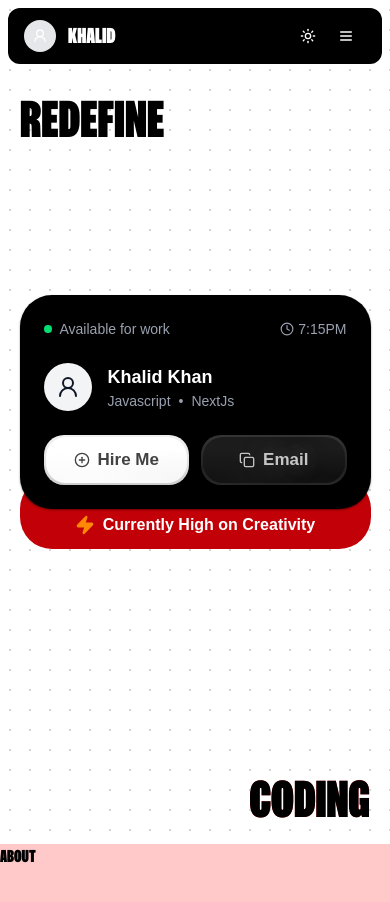
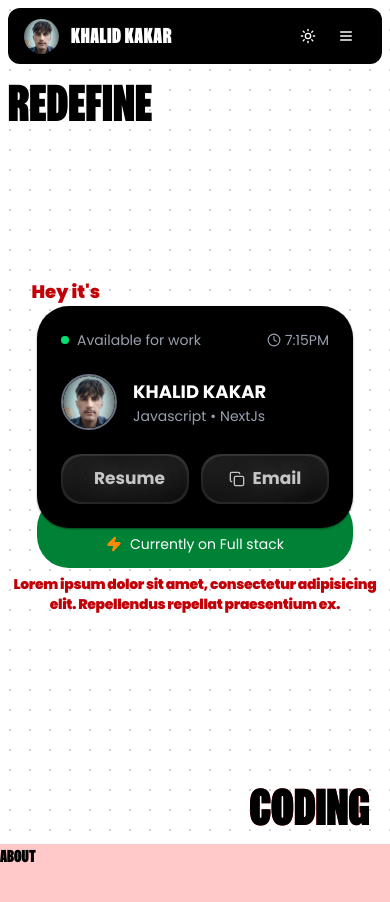
Before and after one commit to khalidkhankakar/khalid_kakar, a Next.js app: page / in a window 390 px wide. Shown: the top 902 px of the page. Built offline with nearby package versions, Linux system fonts and the light colour scheme.

Commit message:
making herosection responsive

```diff
--- a/src/app/globals.css
+++ b/src/app/globals.css
@@ -132,9 +132,9 @@
   --color-sidebar-border: var(--sidebar-border);
   --color-sidebar-ring: var(--sidebar-ring);
 
-  --font-sans: var(--font-sans);
-  --font-mono: var(--font-mono);
-  --font-serif: var(--font-serif);
+  --font-poppins: var(--font-poppins);
+  --font-zentry: var(--font-zentry);
+
 
   --radius-sm: calc(var(--radius) - 4px);
   --radius-md: calc(var(--radius) - 2px);
--- a/src/components/shared/hero-section.tsx
+++ b/src/components/shared/hero-section.tsx
@@ -41,29 +41,33 @@ const HeroSection = () => {
           "[background-size:20px_20px]",
           "[background-image:radial-gradient(#d4d4d4_1px,transparent_1px)]",
           "dark:[background-image:radial-gradient(#404040_1px,transparent_1px)]",
-          "relative z-10 h-dvh  w-screen overflow-hidden rounded-lg flex items-center justify-center "
+          "relative z-10 h-dvh  w-screen overflow-hidden rounded-lg flex items-center flex-col justify-center "
         )}
 
       >
 
         {/* <div className="pointer-events-none absolute inset-0 flex items-center justify-center   " /> */}
 
-        <h1 className="--font-zentry uppercase font-zentry font-black text-5xl sm:right-10 sm:text-7xl md:text-7xl lg:text-[6rem] absolute bottom-5 right-5 z-40 text-blue-75">
+        <h1 className="--font-zentry uppercase font-zentry font-black text-5xl sm:right-10 sm:text-5xl md:text-5xl lg:text-[5rem] absolute bottom-3 right-5 z-40 text-blue-75">
           C<b>O</b>DING
         </h1>
 
+        <div className=' w-[90%] mt-12 mx-auto md:w-[400px] flex  flex-col '>
+          <p className='font-poppins text-lg text-red-700 md:text-2xl font-black mx-3 md:mx-0'>Hey it's</p>
           <IntroCard />
+        </div>
+          <p className='font-poppins text-sm tracking-tight md:[96vw] md:w-[70vw] lg:w-1/2 lg:text-2xl mt-1.5 text-center text-red-700 md:text-xl font-black mx-3 md:mx-0'>Lorem ipsum dolor sit amet, consectetur adipisicing elit. Repellendus repellat praesentium ex.</p>
 
-        <div className="absolute  left-0 top-0 z-40 size-full">
+        <div className="absolute  -left-3 -top-4 z-40 size-full">
           <div className="mt-24 px-5 sm:px-10">
-            <h1 className="special-font uppercase font-zentry font-black text-5xl sm:right-10 sm:text-7xl  lg:text-[6rem] ">
+            <h1 className="special-font uppercase font-zentry font-black text-5xl sm:right-10 sm:text-5xl  lg:text-[5rem] ">
               redefi<b>n</b>e
             </h1>
           </div>
         </div>
       </div>
 
-      <h1 className="uppercase font-zentry font-black text-5xl sm:right-10 sm:text-7xl md:text-7xl lg:text-[6rem] absolute bottom-5 right-5 text-red-700">
+      <h1 className="uppercase font-zentry font-black text-5xl sm:right-10 sm:text-5xl md:text-5xl lg:text-[5rem] absolute bottom-3 right-5 text-red-700">
         C<b>O</b>DING
       </h1>
     </div>
--- a/src/components/shared/intro-card.tsx
+++ b/src/components/shared/intro-card.tsx
@@ -1,6 +1,9 @@
 'use client';
 import React from 'react';
-import { Copy, Clock, Zap, User2, CirclePlus, PlusCircle } from 'lucide-react';
+import { Copy, Clock, Zap, User2, CirclePlus, PlusCircle, Download, DownloadCloud } from 'lucide-react';
+import { useTheme } from 'next-themes';
+import { cn } from '@/lib/utils';
+import Image from 'next/image';
 
 const IntroCard = () => {
     const handleHireMe = () => {
@@ -12,15 +15,17 @@ const IntroCard = () => {
         console.log('Email copied to clipboard');
     };
 
+    const { theme } = useTheme()
+    console.log(theme)
+
     return (
-        <div className="w-[90%] md:w-[400px] relative">
+        <div className="w-[90%]  mx-auto md:w-[400px] relative">
             {/* Main Card */}
-            <div className="bg-primary
-            rounded-4xl p-6 text-white dark:text-black font-sans shadow-2xl relative z-10 mb-4">
+            <div className="bg-primary rounded-4xl p-6 text-white dark:text-black font-sans shadow-2xl relative z-10 mb-4">
                 {/* Status and Time */}
-                <div className="flex justify-between items-center mb-6">
+                <div className="flex justify-between font-poppins items-center mb-6">
                     <div className="flex items-center gap-2">
-                        <div className="w-2 h-2 bg-green-400 rounded-full"></div>
+                        <div className="w-2 h-2 bg-green-400 shadow-md shadow-emerald-500 rounded-full"></div>
                         <span className="text-gray-400 dark:text-gray-700 text-sm">Available for work</span>
                     </div>
                     <div className="flex items-center gap-1 text-gray-400 dark:text-gray-700 text-sm">
@@ -32,13 +37,13 @@ const IntroCard = () => {
                 {/* Profile Section */}
                 <div className="flex items-center gap-4 mb-6">
 
-                    <div className="w-12 h-12 bg-gray-100 dark:bg-gray-600 rounded-full flex items-center justify-center">
-                        <User2 size={24} className="text-gray-900" />
+                    <div className="w-14 h-14 border-2 border-gray-500 dark:border-gray-700  rounded-full flex items-center justify-center overflow-hidden">
+                        <Image src="/profile.jfif" alt="Profile" width={55} height={55} className='object-cover rounded-full  ' />
                     </div>
 
-                    <div>
-                        <h2 className="text-lg md:text-xl font-semibold  ">Khalid Khan</h2>
-                        <div className="flex items-center gap-2 text-gray-400 dark:text-gray-700 text-sm">
+                    <div className='font-poppins'>
+                        <h2 className="text-lg md:text-xl font-bold uppercase  ">Khalid Kakar</h2>
+                        <div className="flex items-center gap-1 text-gray-400 dark:text-gray-700 text-sm">
                             <span>Javascript</span>
                             <span>•</span>
                             <span>NextJs</span>
@@ -47,20 +52,25 @@ const IntroCard = () => {
                 </div>
 
                 {/* Action Buttons */}
-                <div className="flex items-center justify-around gap-3">
+                <div className="flex items-center font-poppins justify-around gap-3">
                     <button
                         onClick={handleHireMe}
-                        className="button-light w-1/2  font-medium"
+                        className={cn(theme === 'dark'
+                             ? "button-light " : "button", 'w-1/2  font-medium')}
                     >
-                        <div className="button-overlay-light"></div>
+                        <div className={cn(theme === 'dark' ? "button-overlay-light" : "button-overlay")}></div>
                         <div className='flex items-center justify-center gap-2'>
-                            <PlusCircle size={16} className=' h-4 w-4' />
-
-                            Hire Me
+                            <DownloadCloud size={16} className=' h-4 w-4' />
+                            Resume
                         </div>
                     </button>
-                    <button className="button w-1/2 flex items-center  justify-center">
-                        <div className="button-overlay"></div>
+                    <button className={
+                        cn(theme === 'dark' ? "button-light  font-medium" : "button"
+                            ,
+                            " w-1/2 flex items-center  justify-center"
+                        )
+                    }>
+                        <div className={cn(theme === 'dark' ? "button-overlay-light" : "button-overlay")}></div>
                         <div className=' flex items-center justify-center gap-2'>
                             <Copy size={16} className='h-4 w-4' />
 
@@ -79,9 +89,9 @@ const IntroCard = () => {
             </div>
 
             {/* Bottom Green Section - Behind main card, partially hidden */}
-            <div className="bg-red-700 text-white rounded-4xl pt-12 pb-6  px-4 flex items-center justify-center h-16 gap-2 font-sans font-semibold relative -z-10 -mt-12">
-                <Zap size={20} className='text-orange-400  fill-orange-400' />
-                Currently High on Creativity
+            <div className="bg-green-700 text-white rounded-4xl pt-12 pb-6  px-4 flex items-center justify-center h-16 gap-2 font-poppins text-sm relative -z-10 -mt-12">
+                <Zap size={16} className='text-orange-400  fill-orange-400' />
+                Currently on Full stack
             </div>
         </div>
     );
--- a/src/components/shared/navbar.tsx
+++ b/src/components/shared/navbar.tsx
@@ -50,15 +50,15 @@ const Navbar = () => {
     return (
         <div
             ref={navContainerRef}
-            className="fixed inset-x-2 top-2 bg-primary text-white dark:text-black z-50 h-14 border-none transition-all duration-700  rounded-xl sm:inset-x-6"
+            className="fixed inset-x-2 top-2 bg-primary text-white dark:text-black z-50 h-14 border-none transition-all duration-700  rounded-xl sm:inset-x-6 "
         >
             <header className="absolute top-1/2 w-full -translate-y-1/2">
                 <nav className="flex size-full items-center justify-between p-4">
                     {/* Logo and Product button */}
                     <div className="flex items-center gap-3">
 
-                        <User2 className="h-8 w-8 bg-gray-200 p-2 rounded-full" />
-                        <p className="text-xl font-semibold">Khalid</p>
+                        <Image src={'/profile.jfif'} width={35} height={35} className='object-contain rounded-full' alt='profile' />
+                        <p className="text-xl font-semibold tracking-wide">Khalid Kakar</p>
                     </div>
 
                     {/* Navigation Links and Audio Button */}
@@ -68,7 +68,7 @@ const Navbar = () => {
                                 <Link
                                     key={index}
                                     href={`#${item.toLowerCase()}`}
-                                    className="nav-hover-btn"
+                                    className="nav-hover-btn tracking-wide"
                                 >
                                     {item}
                                 </Link>
```
Also changed, not shown: public/profile.jfif (added). Lines whose indentation alone changed are shown as unchanged.
